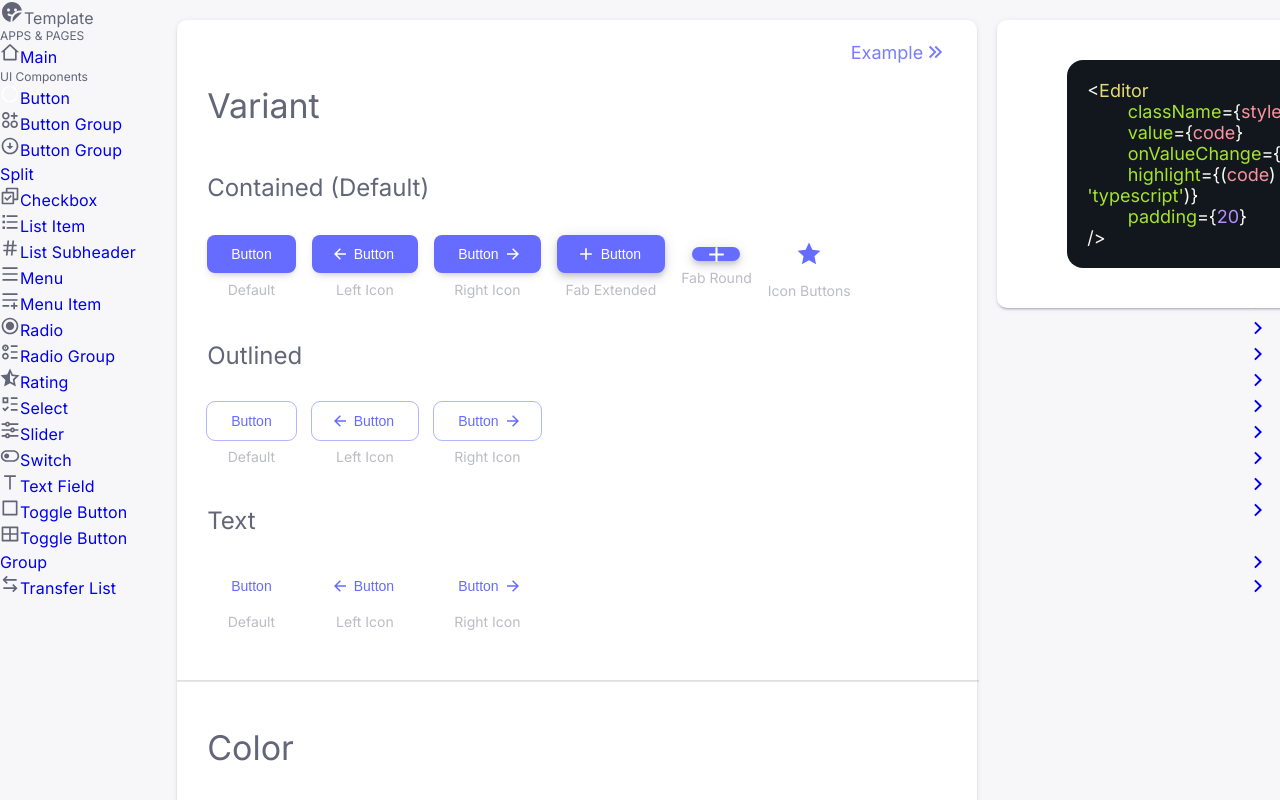
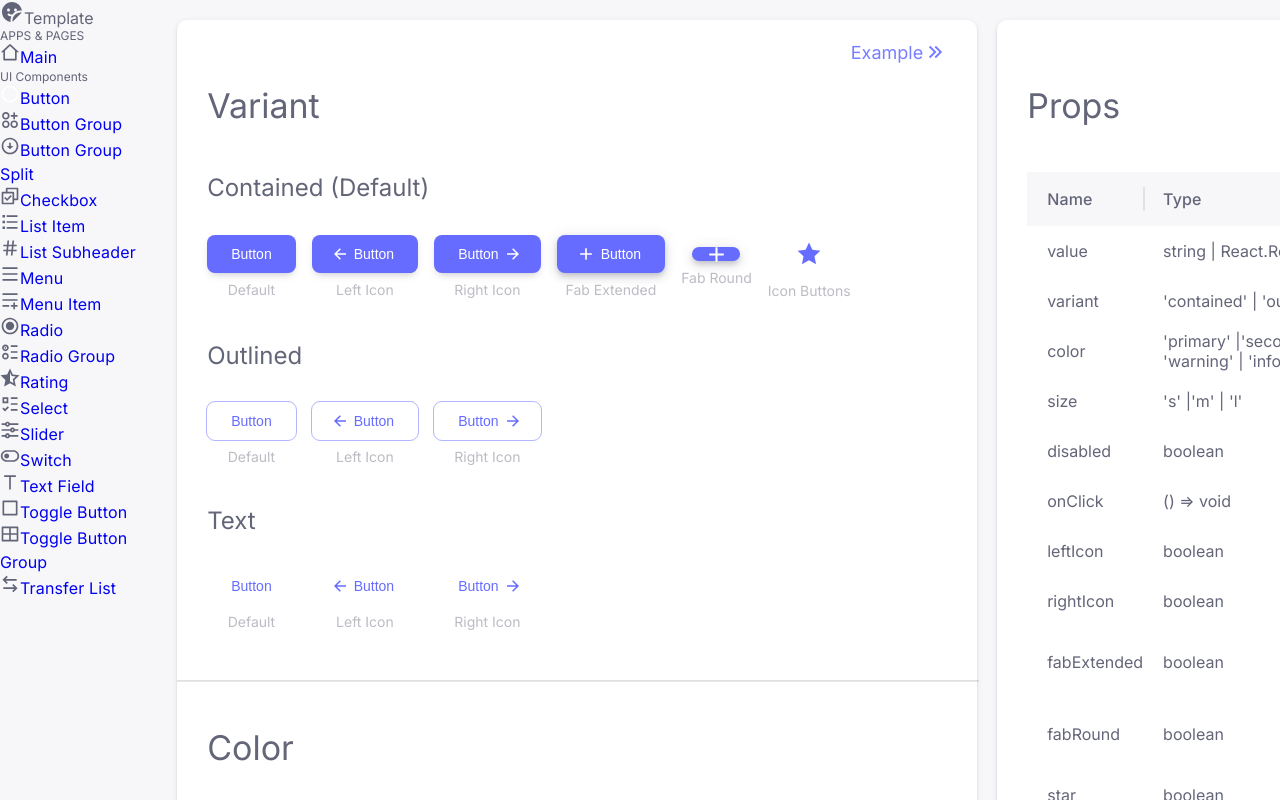
Before and after one commit to HaJaehyeong/template, a Next.js app: page /how-to-use/button in a window 1280 px wide. Both pictures are taken after a click on the element "Example". Built offline with nearby package versions, Linux system fonts and the light colour scheme.

Commit message:
add component: props table component

```diff
--- a/src/app/(sample)/how-to-use/(ui-components)/_components/code-editor/code-editor.module.scss
+++ b/src/app/(sample)/how-to-use/(ui-components)/_components/code-editor/code-editor.module.scss
@@ -1,5 +1,6 @@
 .editor-wrapper {
   position: relative;
+  max-width: 800px;
 }
 
 .editor {
--- /dev/null
+++ b/src/app/(sample)/how-to-use/(ui-components)/_components/props-table/props-table.module.scss
@@ -0,0 +1,54 @@
+.table {
+  width: 100%;
+  border-collapse: collapse;
+  border-radius: 3px;
+  border-style: hidden;
+
+  > thead {
+    height: 54px;
+    background-color: var(--other-body-background);
+    border: 0;
+
+    > tr > td {
+      padding: 0 10px;
+
+      &:first-child {
+        padding-left: 20px;
+      }
+      &:last-child {
+        padding-right: 20px;
+      }
+    }
+
+    > tr > td > span {
+      display: flex;
+      flex-direction: row;
+
+      width: 100%;
+      border-right: solid 2px var(--other-divider);
+      font-weight: 500;
+    }
+  }
+
+  > tbody {
+    > tr {
+      height: 50px;
+      box-shadow: 0 -1px 0 0 var(--box-inner-shadow) inset;
+
+      &:hover td {
+        background-color: var(--action-hover);
+      }
+    }
+
+    > tr > td {
+      padding: 0 10px;
+
+      &:first-child {
+        padding-left: 20px;
+      }
+      &:last-child {
+        padding-right: 20px;
+      }
+    }
+  }
+}
--- /dev/null
+++ b/src/app/(sample)/how-to-use/(ui-components)/_components/props-table/props-table.tsx
@@ -0,0 +1,45 @@
+import styles from './props-table.module.scss';
+
+type PropsTableProps = {
+  datas: {
+    Name: string;
+    Type: string;
+    Default: string;
+    Description: string;
+  }[];
+};
+
+const PropsTable: React.FC<PropsTableProps> = ({ datas }) => {
+  return (
+    <table className={styles.table}>
+      <thead>
+        <tr className="body1">
+          <td>
+            <span>Name</span>
+          </td>
+          <td>
+            <span>Type</span>
+          </td>
+          <td>
+            <span>Default</span>
+          </td>
+          <td>
+            <span>Description</span>
+          </td>
+        </tr>
+      </thead>
+      <tbody>
+        {datas.map((data) => (
+          <tr key={data.Name}>
+            <td>{data.Name}</td>
+            <td>{data.Type}</td>
+            <td>{data.Default}</td>
+            <td>{data.Description}</td>
+          </tr>
+        ))}
+      </tbody>
+    </table>
+  );
+};
+
+export default PropsTable;
--- a/src/app/(sample)/how-to-use/(ui-components)/button/_components/button-example/button-example.tsx
+++ b/src/app/(sample)/how-to-use/(ui-components)/button/_components/button-example/button-example.tsx
@@ -1,10 +1,93 @@
-import CodeEditor from '../../../_components/code-editor/code-editor';
+import PropsTable from '../../../_components/props-table/props-table';
+import styles from './button-example.module.scss';
+
+const ButtonProps = [
+  {
+    Name: 'value',
+    Type: 'string | React.ReactNode',
+    Default: '-',
+    Description: '버튼에 표시할 값',
+  },
+  {
+    Name: 'variant',
+    Type: "'contained' | 'outlined' | 'text'",
+    Default: "'contained'",
+    Description: '버튼의 모양',
+  },
+  {
+    Name: 'color',
+    Type: "'primary' |'secondary' | 'error' | 'warning' | 'info' |'success'",
+    Default: "'primary'",
+    Description: '버튼의 색상',
+  },
+  {
+    Name: 'size',
+    Type: "'s' |'m' | 'l'",
+    Default: "'m'",
+    Description: '버튼의 크기',
+  },
+  {
+    Name: 'disabled',
+    Type: 'boolean',
+    Default: 'false',
+    Description: '버튼 비활성화 유무',
+  },
+  {
+    Name: 'onClick',
+    Type: '() => void',
+    Default: '-',
+    Description: '버튼을 클릭했을 때 호출할 함수',
+  },
+  {
+    Name: 'leftIcon',
+    Type: 'boolean',
+    Default: 'false',
+    Description: '버튼에 왼쪽 아이콘 표시 유무',
+  },
+  {
+    Name: 'rightIcon',
+    Type: 'boolean',
+    Default: 'false',
+    Description: '버튼에 오른쪽 아이콘 표시 유무',
+  },
+  {
+    Name: 'fabExtended',
+    Type: 'boolean',
+    Default: 'false',
+    Description: '버튼에 FAB(Floating Action Button) 확장 모양 표시 유무',
+  },
+  {
+    Name: 'fabRound',
+    Type: 'boolean',
+    Default: 'false',
+    Description: '버튼에 FAB(Floating Action Button) 둥근 모양 표시 유무',
+  },
+  {
+    Name: 'star',
+    Type: 'boolean',
+    Default: 'false',
+    Description: '버튼에 별 아이콘 표시 유무',
+  },
+  {
+    Name: 'width',
+    Type: 'number',
+    Default: '-',
+    Description: '버튼의 너비',
+  },
+  {
+    Name: 'style',
+    Type: 'React.CSSProperties',
+    Default: '-',
+    Description: '버튼의 스타일',
+  },
+];
 
 const ButtonExample: React.FC = () => {
   return (
-    <CodeEditor
-      code={`<Editor\n\tclassName={styles.editor}\n\tvalue={code}\n\tonValueChange={(code) => setCode(code)}\n\thighlight={(code) => highlight(code, languages.javascript, 'typescript')}\n\tpadding={20}\n/>`}
-    />
+    <div className={styles.exampleWrapper}>
+      <h4>Props</h4>
+      <PropsTable datas={ButtonProps} />
+    </div>
   );
 };
 
--- a/src/styles/colors.scss
+++ b/src/styles/colors.scss
@@ -112,4 +112,5 @@
   --box-shadow-color4: #1415216b;
   --box-shadow-color5: #1415218f;
   --box-shadow-color6: #1415212e;
+  --box-inner-shadow: #0000001f;
 }
```
